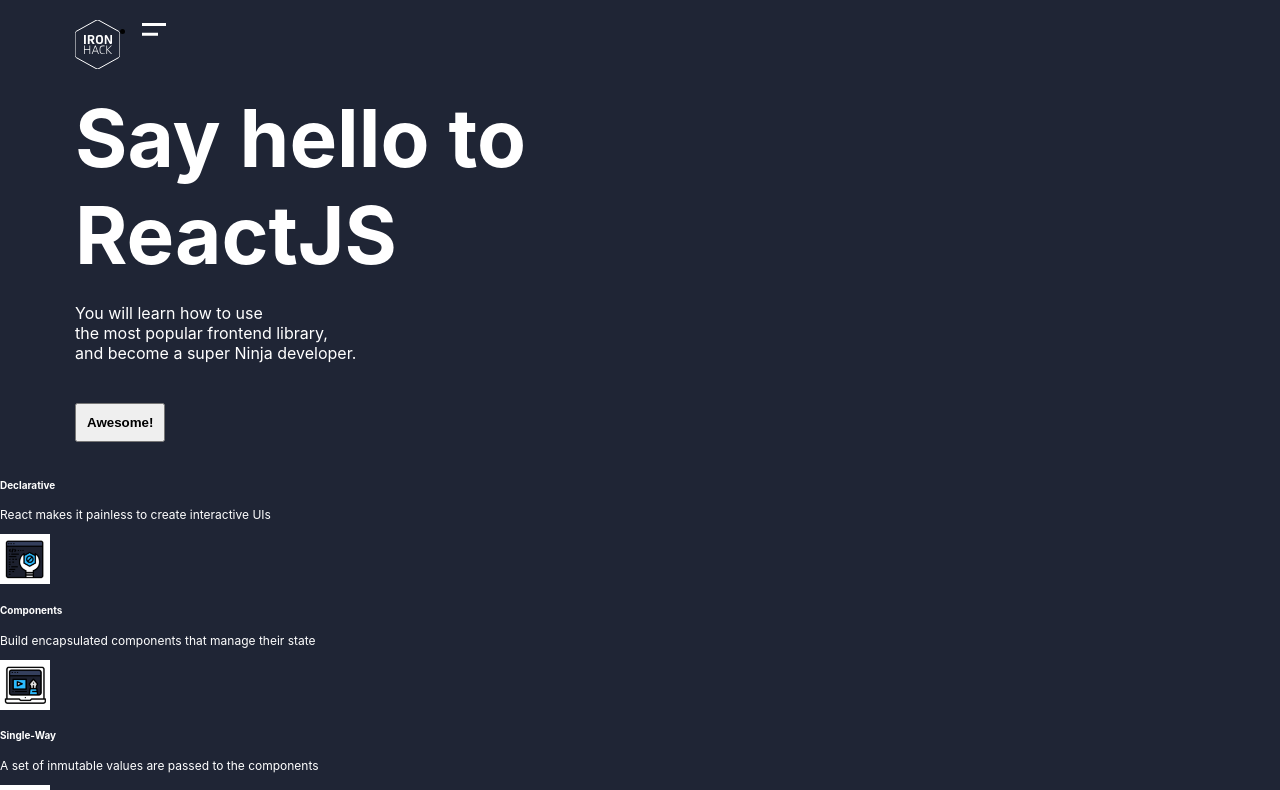
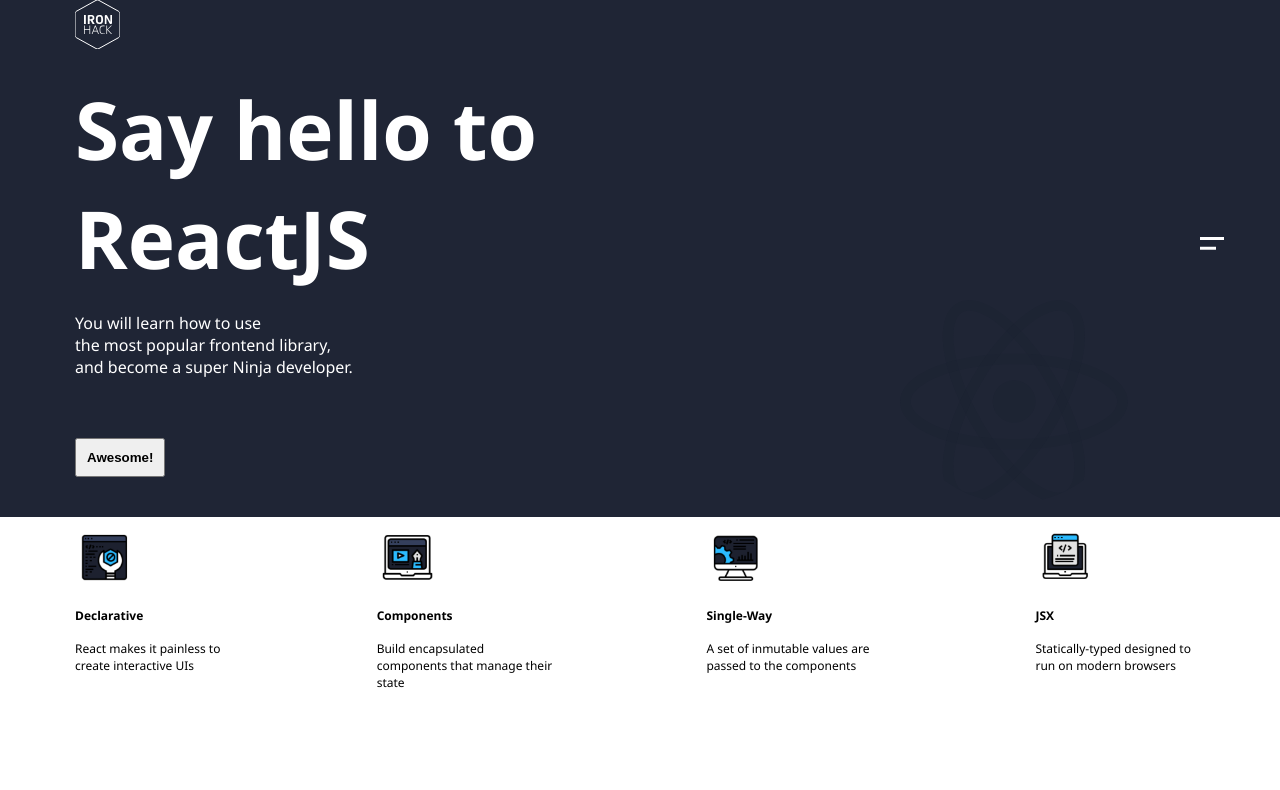
Before and after one commit to tinycarol/lab-hello-ironhack, a React (Create React App) app: page / in a window 1280 px wide. Shown: the top 790 px of the page. Built offline with nearby package versions, Linux system fonts and the light colour scheme.

Commit message:
lab done

```diff
--- a/src/App.css
+++ b/src/App.css
@@ -1,34 +1,54 @@
-body {
+.App {
+  font-family: "Segoe UI", Tahoma, Geneva, Verdana, sans-serif;
   background-color: #1f2535;
 }
 
 .App-header {
-    display: flex;
-    margin: 20px 75px;
+  margin: 0px 75px;
+}
+.menu-top {
+  position: absolute;
+  left: 1200px;
+  bottom: 550px;
 }
 
+.title-text {
+  background-color: #1f2535;
+}
 .App-title {
   font-size: 80px;
   color: white;
-margin: 20px 75px
+  margin: 20px 75px;
 }
 
 .header-text {
   color: white;
   margin: 20px 75px;
 }
+.react-logo {
+  height: 200px;
+  position: absolute;
+  left: 900px;
+  bottom: 300px;
 
+}
 .awesome-button {
   font-weight: bold;
   padding: 10px;
-    margin: 20px 75px;
+  margin: 40px 75px;
 }
+.components-group {
+  background: white;
+  display: flex;
+  flex-direction: row;
 
+}
 .elements {
-    color: white;
+  margin: 10px 75px;
+  color: black;
   font-size: 12px;
 }
 
 .img-icon {
-height: 50px;
+  height: 60px;
 }
--- a/src/App.js
+++ b/src/App.js
@@ -3,27 +3,26 @@
 
 const components = [
   {
-        title: 'Declarative',
-        paragraph:'React makes it painless to create interactive UIs',
-        img: '/images/icon1.png',
-
+    title: "Declarative",
+    paragraph: "React makes it painless to create interactive UIs",
+    img: "/images/icon1.png",
   },
   {
-        title: 'Components',
-        paragraph:'Build encapsulated components that manage their state',
-        img: '/images/icon2.png'
+    title: "Components",
+    paragraph: "Build encapsulated components that manage their state",
+    img: "/images/icon2.png",
   },
   {
-        title: 'Single-Way',
-        paragraph:'A set of inmutable values are passed to the components',
-        img: '/images/icon3.png'
+    title: "Single-Way",
+    paragraph: "A set of inmutable values are passed to the components",
+    img: "/images/icon3.png",
   },
   {
-        title:  'JSX',
-        paragraph:'Statically-typed designed to run on modern browsers',
-        img: '/images/icon4.png'
-    }
-]
+    title: "JSX",
+    paragraph: "Statically-typed designed to run on modern browsers",
+    img: "/images/icon4.png",
+  },
+];
 
 function App() {
   return (
@@ -31,13 +30,7 @@
       <header className="App-header">
         <img src="/images/ironhack-logo.svg" className="App-logo" alt="logo" />
         <div>
-          <li>
-            <img
-              src="/images/menu-top.svg"
-              className="menu-top"
-              alt="menu top"
-            />
-          </li>
+          <img src="/images/menu-top.svg" className="menu-top" alt="menu top" />
         </div>
       </header>
       <div className="title-text">
@@ -50,23 +43,26 @@
           and become a super Ninja developer.
         </p>
         <button className="awesome-button">Awesome!</button>
+        <img
+          className="react-logo"
+          src="images/react-logo.svg"
+          alt="react-logo"
+        />
       </div>
 
-   {
-       components.map((components, index) => {
+      <div className="components-group">
+        {components.map((components, index) => {
           return (
             <div className="elements">
               <div key={index}>
-               <h5>{components.title}</h5>
+                <img className="img-icon" src={components.img} alt="img" />
+                <h4>{components.title}</h4>
                 <p>{components.paragraph}</p>
-              <img className="img-icon" src={components.img} alt="img" />
-
               </div>
-
             </div>
-           )
-       })
-   }
+          );
+        })}
+      </div>
     </div>
   );
 }
```
Lines whose indentation alone changed are shown as unchanged.
